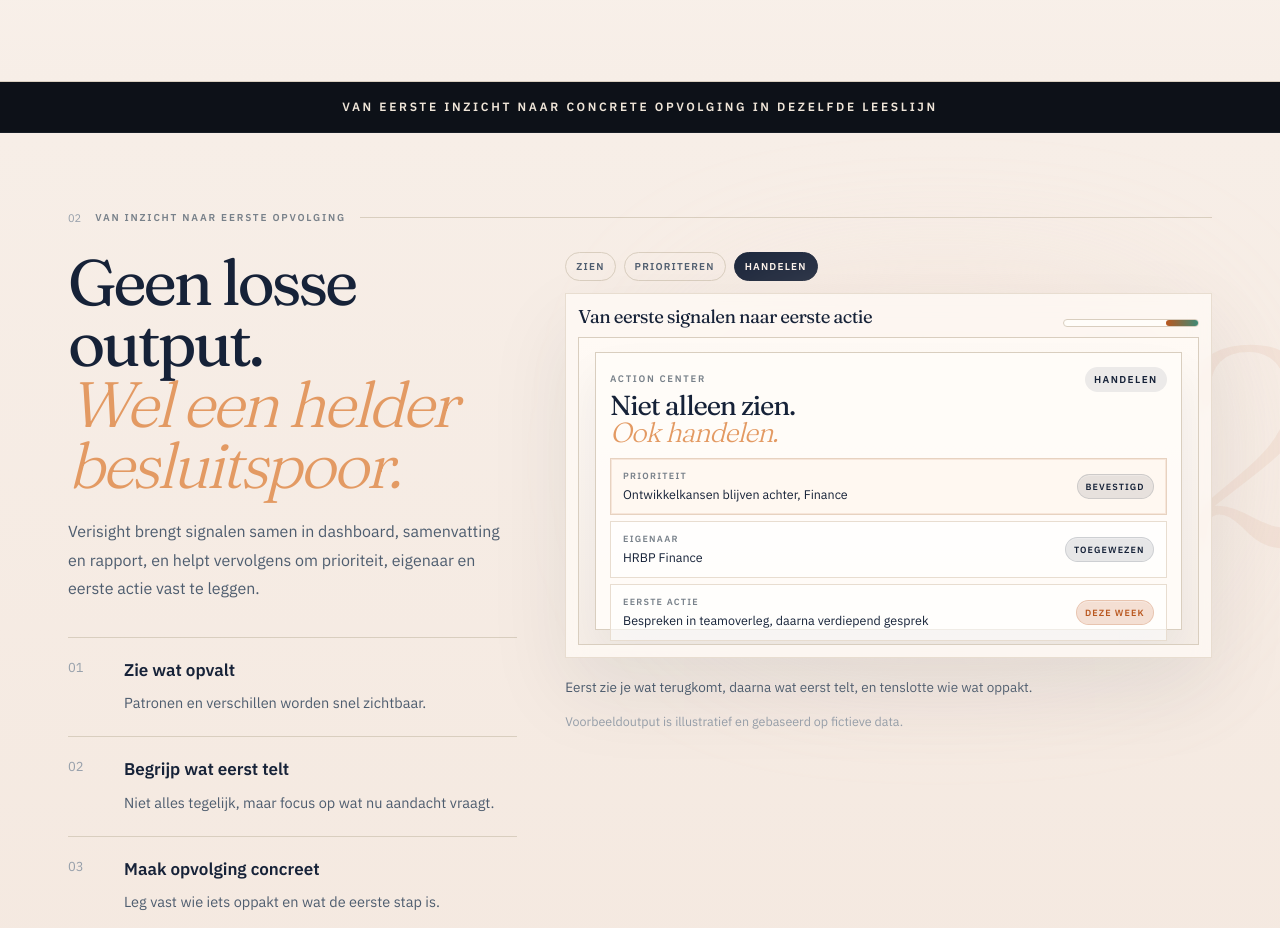
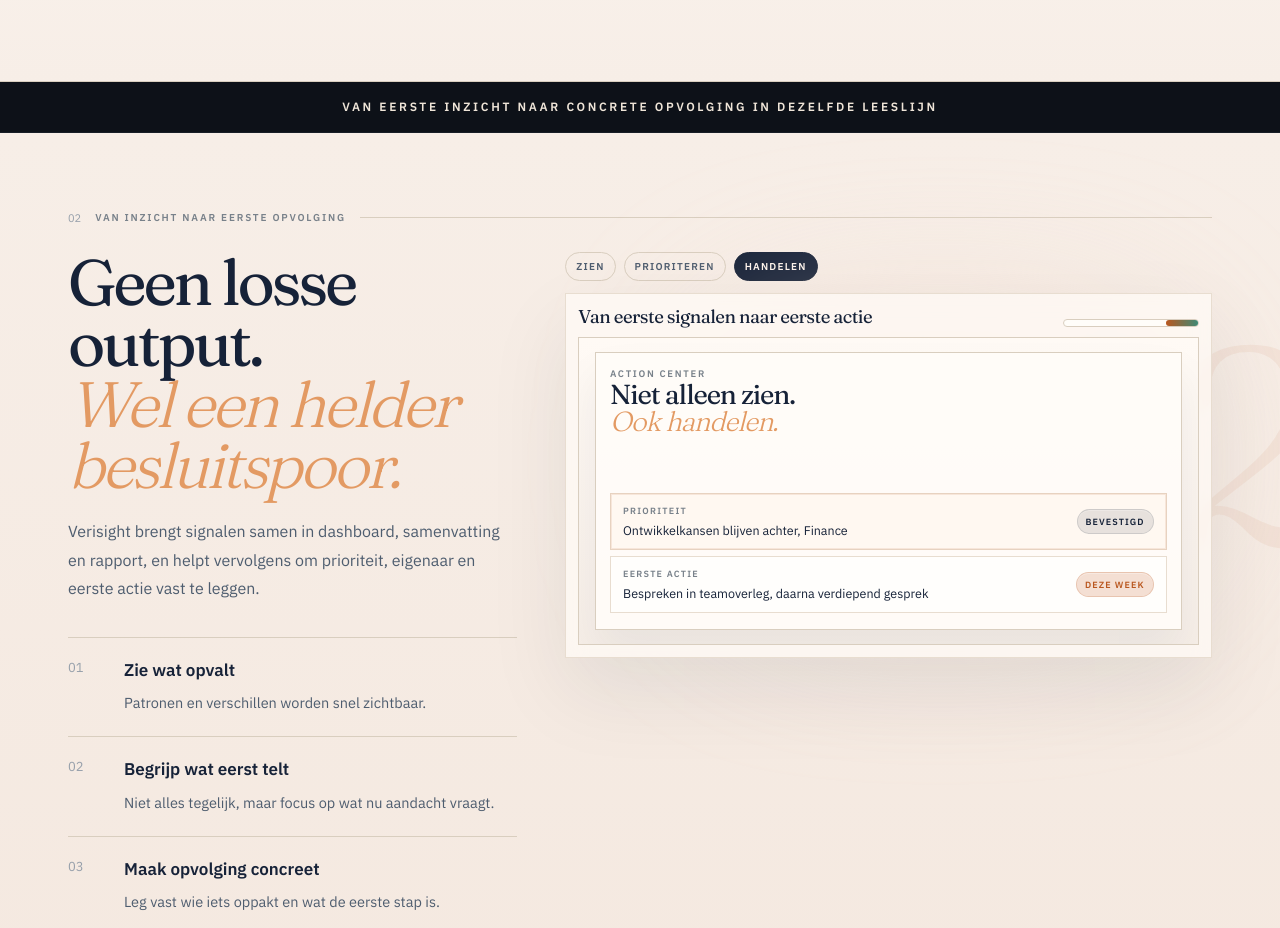
Before and after one commit to larshengel08-lang/VerisightSaaS, a Next.js app in the folder frontend/: page / in a window 1280 px wide. Shown: the part 840-1768 px from the top of the page. Built offline with nearby package versions, Linux system fonts and the light colour scheme.

Commit message:
Tighten homepage motion graphic content

```diff
--- a/frontend/components/marketing/home-page-content.tsx
+++ b/frontend/components/marketing/home-page-content.tsx
@@ -768,7 +768,6 @@
                       <section className="suite-motion-screen suite-motion-screen-see">
                         <div className="suite-screen-head">
                           <p className="suite-phase-eyebrow">Eerste signalen</p>
-                          <span className="suite-phase-chip suite-phase-chip-amber">Zien</span>
                         </div>
 
                         <div className="suite-phase-title">
@@ -786,7 +785,6 @@
                       <section className="suite-motion-screen suite-motion-screen-prioritize">
                         <div className="suite-screen-head">
                           <p className="suite-phase-eyebrow">Eerste prioriteiten</p>
-                          <span className="suite-phase-chip suite-phase-chip-teal">Prioriteren</span>
                         </div>
 
                         <div className="suite-prioritize-intro">
@@ -794,7 +792,7 @@
                         </div>
 
                         <div className="suite-priority-ladder">
-                          {suitePriorityRows.map(([index, title, body, badge, bg, color]) => (
+                          {suitePriorityRows.slice(0, 2).map(([index, title, body, badge, bg, color]) => (
                             <div key={`${index}-${title}`} className={`suite-ladder-row ${index === '01' ? 'suite-ladder-row-active' : ''}`}>
                               <span className="suite-list-index">{index}</span>
                               <div>
@@ -813,7 +811,6 @@
                         <div className="suite-action-panel">
                           <div className="suite-screen-head">
                             <p className="suite-phase-eyebrow">Action Center</p>
-                            <span className="suite-phase-chip suite-phase-chip-dark">Handelen</span>
                           </div>
 
                           <div className="suite-action-head">
@@ -826,9 +823,7 @@
                           <div className="suite-action-list">
                             {[
                               ['Prioriteit', 'Ontwikkelkansen blijven achter, Finance', 'Bevestigd'],
-                              ['Eigenaar', 'HRBP Finance', 'Toegewezen'],
                               ['Eerste actie', 'Bespreken in teamoverleg, daarna verdiepend gesprek', 'Deze week'],
-                              ['Reviewmoment', 'Hercheck over 21 dagen', 'Ingepland'],
                             ].map(([label, body, badge]) => (
                               <div key={label} className={`suite-action-row ${label === 'Prioriteit' ? 'suite-action-row-primary' : ''}`}>
                                 <div>
@@ -846,12 +841,6 @@
                 </div>
               </div>
 
-              <p style={{ color: SURFACE.text, fontSize: 13.5, lineHeight: 1.65, marginBottom: 14, marginTop: 18 }}>
-                Eerst zie je wat terugkomt, daarna wat eerst telt, en tenslotte wie wat oppakt.
-              </p>
-              <p style={{ color: SURFACE.subtle, fontSize: 12.5 }}>
-                Voorbeeldoutput is illustratief en gebaseerd op fictieve data.
-              </p>
               </div>
             </Reveal>
           </div>
@@ -1073,6 +1062,10 @@
             grid-template-columns: repeat(3, minmax(0, 1fr));
             margin-bottom: 0;
             margin-top: auto;
+          }
+
+          .suite-motion-screen-see .suite-metrics-grid {
+            margin-top: 34px;
           }
 
           .suite-phase-list,
```
